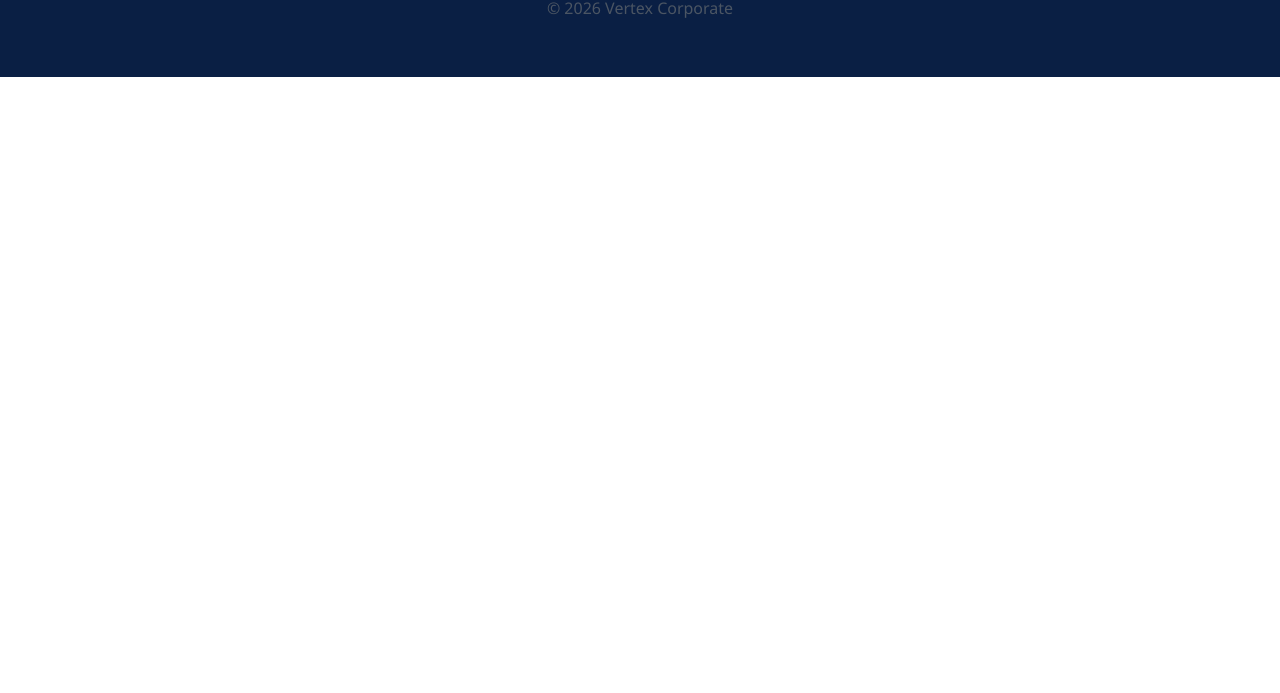
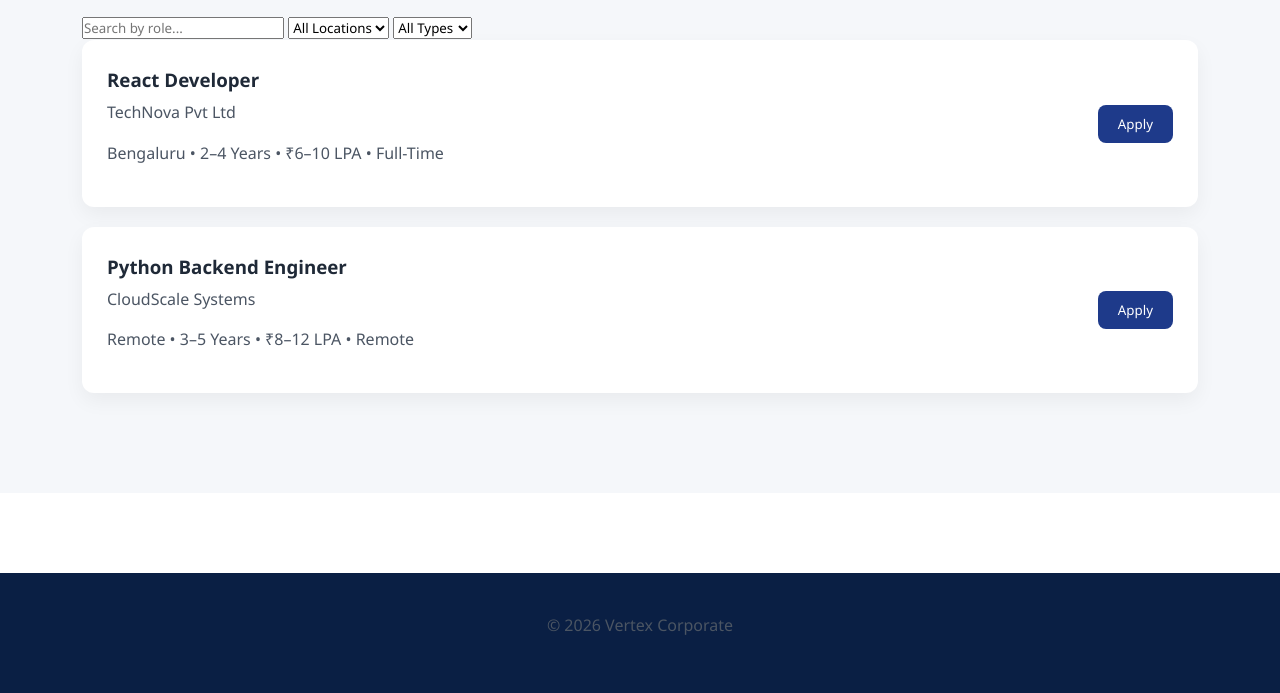
Before and after one commit to Purvika12/vertex-corporate-frontend, a plain HTML site: page jobs.html in a window 1280 px wide. Shown: the part 705-1398 px from the top of the page. Before the commit the page ends 800 px from the top, so only its background shows below. Drawn offline with Linux system fonts and the light colour scheme; sample sign-in values are in the browser's storage.

Commit message:
Update jobs.html

```diff
--- a/jobs.html
+++ b/jobs.html
@@ -41,6 +41,54 @@
 
   </div>
 </section>
+  <section class="jobs-section">
+  <div class="container">
+
+    <div class="jobs-header">
+      <h1>Find Your Next Opportunity</h1>
+
+      <div class="job-filters">
+        <input type="text" id="searchInput" placeholder="Search by role...">
+
+        <select id="locationFilter">
+          <option value="">All Locations</option>
+          <option value="Bengaluru">Bengaluru</option>
+          <option value="Remote">Remote</option>
+        </select>
+
+        <select id="typeFilter">
+          <option value="">All Types</option>
+          <option value="Full-Time">Full-Time</option>
+          <option value="Remote">Remote</option>
+        </select>
+      </div>
+    </div>
+
+    <div id="jobsContainer">
+
+      <div class="job-card" data-role="React Developer" data-location="Bengaluru" data-type="Full-Time">
+        <div class="job-info">
+          <h3>React Developer</h3>
+          <p class="company">TechNova Pvt Ltd</p>
+          <p class="meta">Bengaluru • 2–4 Years • ₹6–10 LPA • Full-Time</p>
+        </div>
+        <button class="apply-btn">Apply</button>
+      </div>
+
+      <div class="job-card" data-role="Python Backend Engineer" data-location="Remote" data-type="Remote">
+        <div class="job-info">
+          <h3>Python Backend Engineer</h3>
+          <p class="company">CloudScale Systems</p>
+          <p class="meta">Remote • 3–5 Years • ₹8–12 LPA • Remote</p>
+        </div>
+        <button class="apply-btn">Apply</button>
+      </div>
+
+    </div>
+
+  </div>
+</section>
+
 
 <footer>
   <p>© 2026 Vertex Corporate</p>
```
